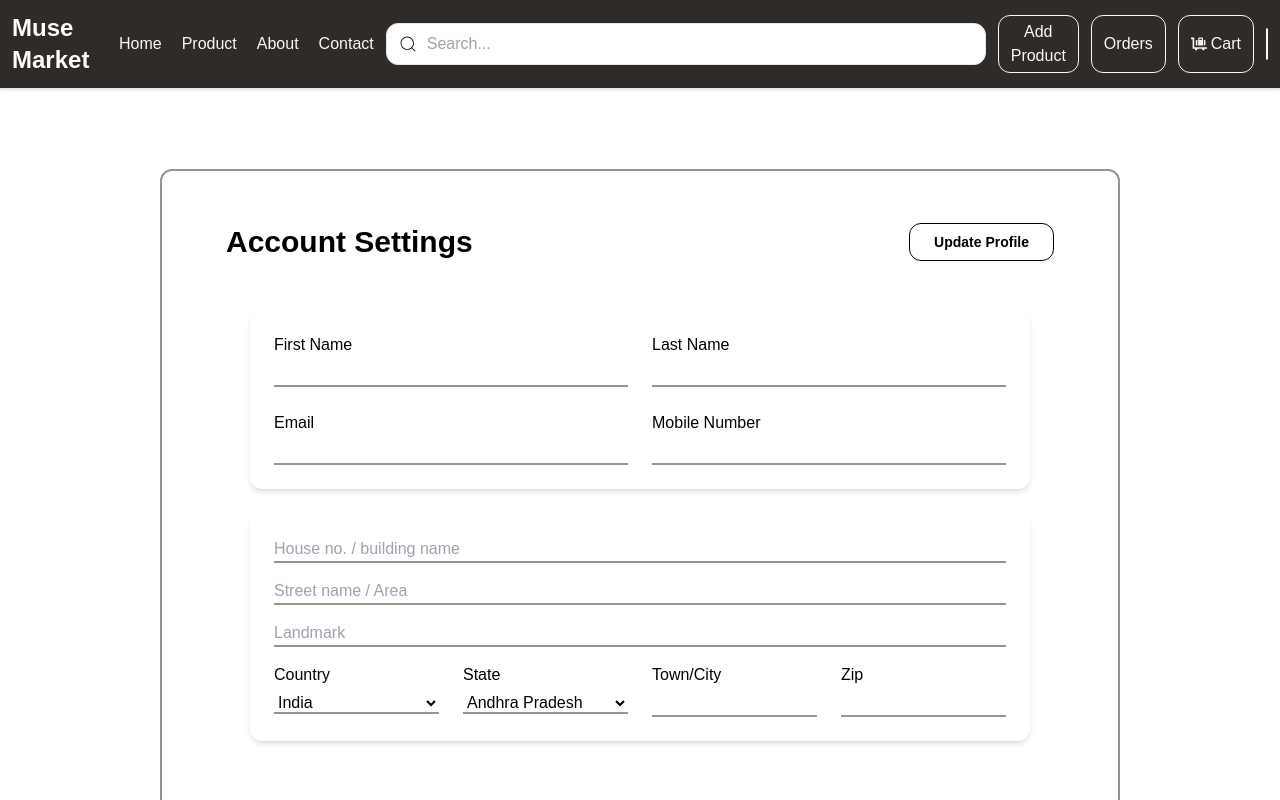
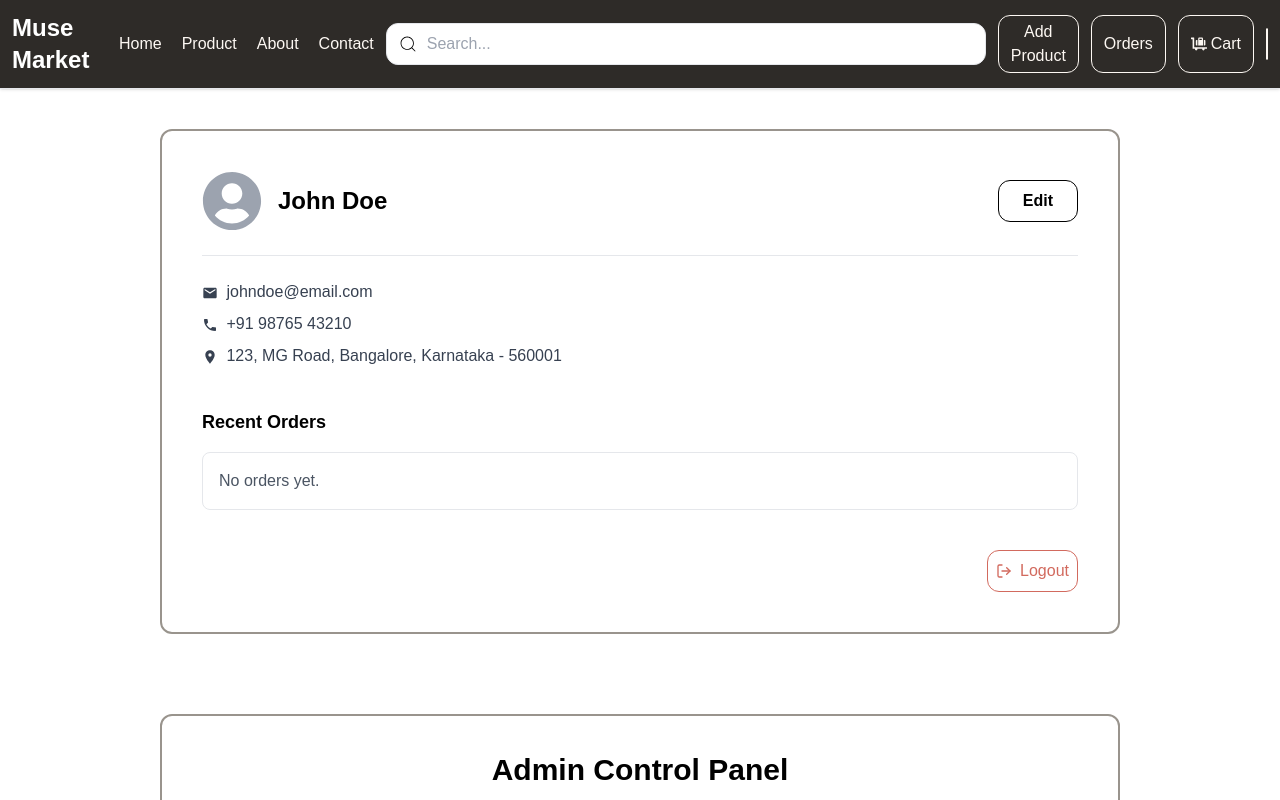
Before and after one commit to gnanaprakash99/e-com, a React app: page /profile in a window 1280 px wide. Shown: the top 800 px of the page. Built offline with nearby package versions, Linux system fonts and the light colour scheme; grey boxes are pictures that could not be loaded; the HTML template or start-up script is replaced by a standard one.

Commit message:
updated profile page

```diff
--- a/src/pages/login/Login.jsx
+++ b/src/pages/login/Login.jsx
@@ -53,7 +53,10 @@ const Login = ({ isOpen, onClose }) => {
 
           <button
             type="submit"
-            className="mx-auto block bg-primaryBtn text-buttonText font-semibold py-2 px-6 rounded-primaryRadius transition duration-200"
+            className="
+             sm:px-6 text-sm sm:text-md border border-buttonBorder cursor-pointer transition-transform hover:scale-105 focus:outline-none disabled:opacity-50
+            mx-auto block bg-primaryBtn text-buttonText font-semibold py-2 px-6 rounded-primaryRadius duration-200"
+
           >
             {isLogin ? 'Login' : 'Sign Up'}
           </button>
--- a/src/pages/profile/Profile.jsx
+++ b/src/pages/profile/Profile.jsx
@@ -5,32 +5,44 @@ import { addCategory, removeCategory } from '../../store/slice/ProductCategorySl
 import { addBanner, removeBanner } from '../../store/slice/BannerCarouselSlice';
 import { getPermissions } from '../../utils/UserPermission';
 import IndianStates from '../../utils/IndianStates';
+import { FaUserCircle } from "react-icons/fa";
+import { MdEmail, MdPhone, MdLocationOn } from "react-icons/md";
+import { FiLogOut } from "react-icons/fi";
 
 const Profile = () => {
   const categories = useSelector((state) => state.productCategory.productCategory);
   const bannerData = useSelector((state) => state.bannerCarouselData.bannerCarouselData);
   const dispatch = useDispatch();
+
   const [newCategory, setNewCategory] = useState('');
   const [showCategory, setShowCategory] = useState(false);
   const [showBannerList, setShowBannerList] = useState(false);
   const [newBanner, setNewBanner] = useState('');
   const fileInputRef = useRef(null);
 
-    // Form data state
-    const [formData, setFormData] = useState({
-        firstName: '',
-        lastName: '',
-        email: '',
-        phone: '',
-        house: '',
-        street: '',
-        landmark: '',
-        country: 'India',
-        state: '',
-        city: '',
-        zip: ''
+    // Profile info
+    const [user, setUser] = useState({
+        firstName: "John",
+        lastName: "Doe",
+        email: "johndoe@email.com",
+        phone: "+91 98765 43210",
+        house: "123",
+        street: "MG Road",
+        landmark: "",
+        country: "India",
+        state: "Karnataka",
+        city: "Bangalore",
+        zip: "560001",
     });
 
+    const [isEditing, setIsEditing] = useState(false);
+    const [formData, setFormData] = useState(user);
+
+    const handleEdit = () => setIsEditing(true);
+    const handleSave = () => {
+        setUser(formData);
+        setIsEditing(false);
+    };
     const handleChange = (e) => {
         const { name, value } = e.target;
         setFormData((prev) => ({ ...prev, [name]: value }));
@@ -88,82 +100,84 @@ const Profile = () => {
 
     return (
         <div>
-            {/* Profile data */}
-            <div
-                className="p-4 sm:p-6 lg:p-10 relative z-30 rounded-primaryRadius border-2 border-mutedText
-                   mx-4 sm:mx-10 lg:mx-40 mt-10 sm:mt-20 mb-6 bg-cardBg"
+            {/* Profile View or Edit */}
+            <div className="p-6 lg:p-10 mx-4 sm:mx-10 lg:mx-40 mt-10 rounded-primaryRadius border-2 border-mutedText bg-cardBg">
+                {!isEditing ? (
+                    <>
+                        {/* User Info */}
+                        <div className="flex justify-between items-center border-b pb-6">
+                            <div className='flex items-center gap-4'>
+                                <FaUserCircle className="text-6xl text-gray-400" />
+                                <h2 className="text-2xl font-semibold">{user.firstName} {user.lastName}</h2>
+                            </div>
+                            <button
+                                onClick={handleEdit}
+                                className="px-6 py-2 rounded-primaryRadius font-semibold bg-primaryBtn text-buttonText border border-buttonBorder hover:scale-105 transition"
                             >
-                <div className="mt-3 flex flex-col sm:flex-row items-start sm:items-center justify-between gap-3 px-2 sm:px-6 mb-3">
-                    <h2 className="text-left text-2xl sm:text-3xl font-bold m-0">Account Settings</h2>
-                    <button
-                        type="submit"
-                        className="px-4 sm:px-6 py-2 rounded-primaryRadius font-semibold text-sm sm:text-md bg-primaryBtn text-buttonText border border-buttonBorder cursor-pointer transition-transform hover:scale-105 focus:outline-none disabled:opacity-50"
-                    >
-                        Update Profile
+                                Edit
                             </button>
                         </div>
 
-                <div className="p-2 rounded-lg sm:m-6 lg:m-10">
-                    <form className='space-y-6'>
-                        {/* Name & Contact */}
-                        <div className="bg-cardBg rounded-primaryRadius shadow-md p-6 space-y-6">
-                            <div className="grid grid-cols-1 md:grid-cols-2 gap-6">
-                                <div>
-                                    <label className="block font-medium mb-1">First Name</label>
-                                    <input name="firstName" value={formData.firstName} onChange={handleChange} type="text" required className="w-full border-b-2 border-mutedText bg-transparent focus:border-inputSelectBorder focus:outline-none" />
+                        {/* Profile Details */}
+                        <div className="mt-6 text-gray-700 space-y-2">
+                            <p><MdEmail className="inline mr-1" /> {user.email}</p>
+                            <p><MdPhone className="inline mr-1" /> {user.phone}</p>
+                            <p><MdLocationOn className="inline mr-1" /> {user.house}, {user.street}, {user.city}, {user.state} - {user.zip}</p>
                         </div>
-                                <div>
-                                    <label className="block font-medium mb-1">Last Name</label>
-                                    <input name="lastName" value={formData.lastName} onChange={handleChange} type="text" required className="w-full border-b-2 border-mutedText bg-transparent focus:border-inputSelectBorder focus:outline-none" />
+
+                        {/* Order History */}
+                        <div className="mt-10">
+                            <h3 className="text-lg font-semibold mb-4">Recent Orders</h3>
+                            <div className="border rounded-lg p-4 text-gray-600">
+                                <p>No orders yet.</p>
                             </div>
                         </div>
 
-                            <div className="grid grid-cols-1 md:grid-cols-2 gap-6">
-                                <div>
-                                    <label className="block font-medium mb-1">Email</label>
-                                    <input name="email" value={formData.email} onChange={handleChange} type="email" className="w-full border-b-2 border-mutedText bg-transparent focus:border-inputSelectBorder focus:outline-none" />
+                        {/* Logout */}
+                        <div className="mt-10 flex justify-end">
+                            <button className="flex items-center gap-2 text-secondaryLite font-medium border border-secondaryLite p-2 rounded-primaryRadius">
+                                <FiLogOut /> Logout
+                            </button>
                         </div>
-                                <div>
-                                    <label className="block font-medium mb-1">Mobile Number</label>
-                                    <input name="phone" value={formData.phone} onChange={handleChange} type="text" required className="w-full border-b-2 border-mutedText bg-transparent focus:border-inputSelectBorder focus:outline-none" />
-                                </div>
-                            </div>
+                    </>
+                ) : (
+                    <>
+                        {/* Edit Form */}
+                        <div className="flex justify-between items-center mb-6">
+                            <h2 className="text-2xl font-bold">Edit Profile</h2>
+                            <button
+                                onClick={handleSave}
+                                className="px-6 py-2 rounded-primaryRadius font-semibold bg-primaryBtn text-buttonText border border-buttonBorder hover:scale-105 transition"
+                            >
+                                Save
+                            </button>
                         </div>
 
-                        {/* Address */}
-                        <div className="bg-cardBg rounded-primaryRadius shadow-md p-6 space-y-4">
-                            <input name="house" value={formData.house} onChange={handleChange} placeholder="House no. / building name" required className="w-full border-b-2 border-mutedText bg-transparent focus:border-inputSelectBorder focus:outline-none" />
-                            <input name="street" value={formData.street} onChange={handleChange} placeholder="Street name / Area" required className="w-full border-b-2 border-mutedText bg-transparent focus:border-inputSelectBorder focus:outline-none" />
-                            <input name="landmark" value={formData.landmark} onChange={handleChange} placeholder="Landmark" className="w-full border-b-2 border-mutedText bg-transparent focus:border-inputSelectBorder focus:outline-none" />
-
-                            {/* Location */}
+                        <form className="space-y-6">
+                            <div className="grid grid-cols-1 md:grid-cols-2 gap-6">
+                                <input name="firstName" value={formData.firstName} onChange={handleChange} placeholder="First Name" className="border-b-2 bg-transparent focus:border-inputSelectBorder outline-none" />
+                                <input name="lastName" value={formData.lastName} onChange={handleChange} placeholder="Last Name" className="border-b-2 bg-transparent focus:border-inputSelectBorder outline-none" />
+                            </div>
+                            <div className="grid grid-cols-1 md:grid-cols-2 gap-6">
+                                <input name="email" value={formData.email} onChange={handleChange} placeholder="Email" className="border-b-2 bg-transparent focus:border-inputSelectBorder outline-none" />
+                                <input name="phone" value={formData.phone} onChange={handleChange} placeholder="Mobile Number" className="border-b-2 bg-transparent focus:border-inputSelectBorder outline-none" />
+                            </div>
+                            <input name="house" value={formData.house} onChange={handleChange} placeholder="House / Building" className="border-b-2 bg-transparent focus:border-inputSelectBorder outline-none" />
+                            <input name="street" value={formData.street} onChange={handleChange} placeholder="Street / Area" className="border-b-2 bg-transparent focus:border-inputSelectBorder outline-none" />
+                            <input name="landmark" value={formData.landmark} onChange={handleChange} placeholder="Landmark" className="border-b-2 bg-transparent focus:border-inputSelectBorder outline-none" />
                             <div className="grid grid-cols-1 md:grid-cols-4 gap-6">
-                                <div>
-                                    <label className="block font-medium mb-1">Country</label>
-                                    <select name="country" value={formData.country} onChange={handleChange} required className="w-full border-b-2 border-mutedText bg-transparent focus:border-inputSelectBorder focus:outline-none">
+                                <select name="country" value={formData.country} onChange={handleChange} className="border-b-2 bg-transparent focus:border-inputSelectBorder outline-none">
                                     <option value="India">India</option>
                                 </select>
-                                </div>
-                                <div>
-                                    <label className="block font-medium mb-1">State</label>
-                                    <select name="state" value={formData.state} onChange={handleChange} required className="w-full border-b-2 border-mutedText bg-transparent focus:border-inputSelectBorder focus:outline-none">
-                                        {IndianStates.map(s => (
-                                            <option key={s} value={s}>{s}</option>
-                                        ))}
+                                <select name="state" value={formData.state} onChange={handleChange} className="border-b-2 bg-transparent focus:border-inputSelectBorder outline-none">
+                                    {IndianStates.map(s => <option key={s} value={s}>{s}</option>)}
                                 </select>
-                                </div>
-                                <div>
-                                    <label className="block font-medium mb-1">Town/City</label>
-                                    <input name="city" value={formData.city} onChange={handleChange} type="text" required className="w-full border-b-2 border-mutedText bg-transparent focus:border-inputSelectBorder focus:outline-none" />
-                                </div>
-                                <div>
-                                    <label className="block font-medium mb-1">Zip</label>
-                                    <input name="zip" value={formData.zip} onChange={handleChange} type="number" required className="w-full border-b-2 border-mutedText bg-transparent focus:border-inputSelectBorder focus:outline-none" />
-                                </div>
-                            </div>
+                                <input name="city" value={formData.city} onChange={handleChange} placeholder="City" className="border-b-2 bg-transparent focus:border-inputSelectBorder outline-none" />
+                                <input name="zip" value={formData.zip} onChange={handleChange} placeholder="Zip" className="border-b-2 bg-transparent focus:border-inputSelectBorder outline-none" />
                             </div>
                         </form>
-                </div>
+                    </>
+                )}
             </div>
 
             {/* Admin only */}
```
Lines whose indentation alone changed are shown as unchanged.
